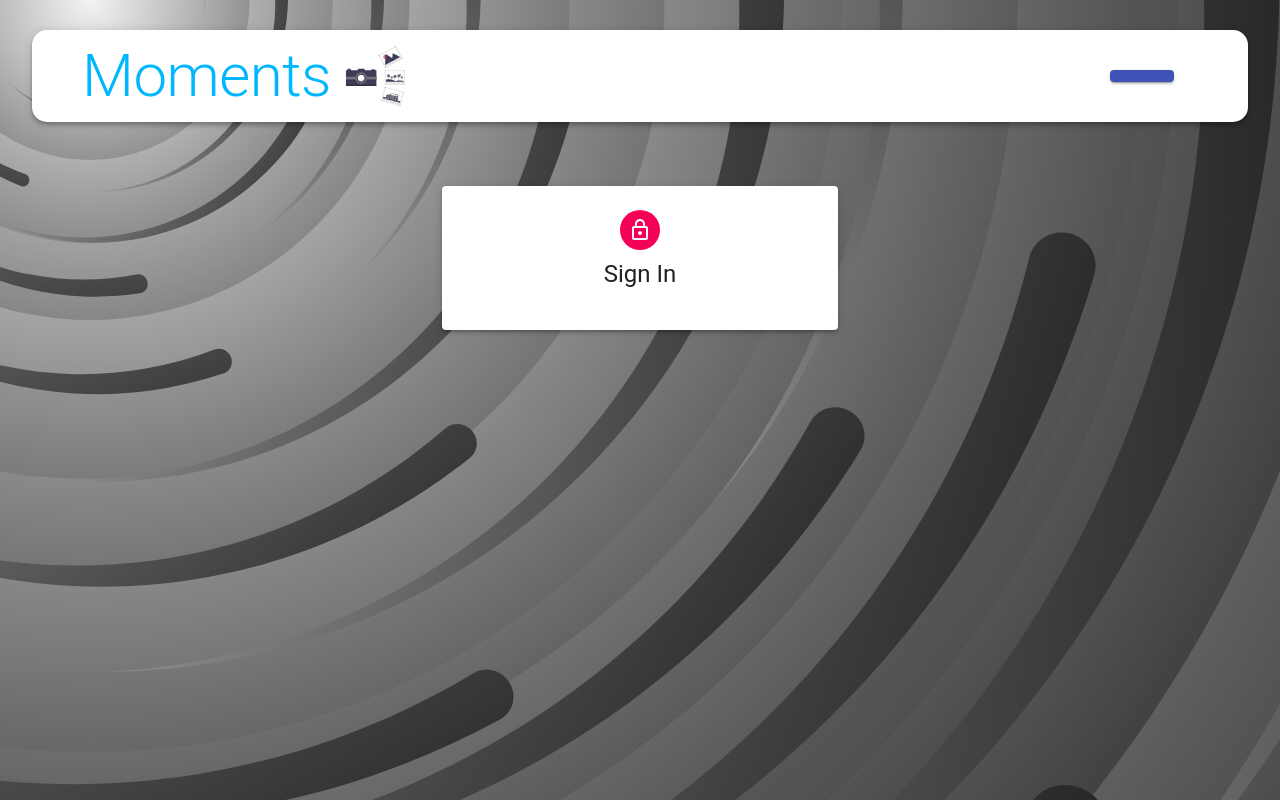
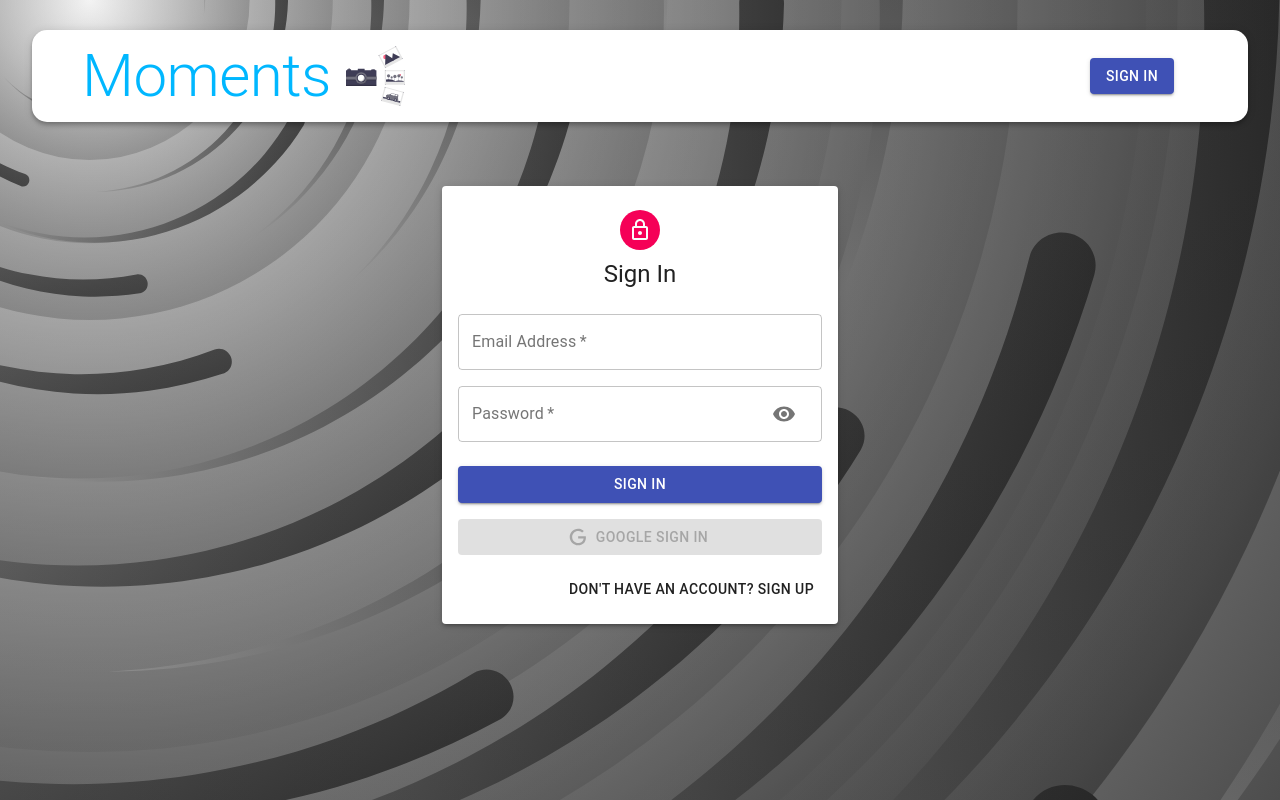
Before and after one commit to SlumpG/moments, a React (Create React App) app in the folder client/: page /auth in a window 1280 px wide. Built offline with nearby package versions, Linux system fonts and the light colour scheme.

Commit message:
google login and logout enabled

```diff
--- a/client/src/components/Auth/Auth.js
+++ b/client/src/components/Auth/Auth.js
@@ -1,42 +1,139 @@
-import React from "react";
-import { Avatar,Button,Paper,Grid,Typography,Container, TextField } from "@material-ui/core";
-import LockOutlinedIcon from '@material-ui/icons/LockOutlined'
-import useStyles from './style'
+import React, { useState } from "react";
+import {
+  Avatar,
+  Button,
+  Paper,
+  Grid,
+  Typography,
+  Container,
+} from "@material-ui/core";
+import { GoogleLogin } from "react-google-login";
+import { useDispatch } from "react-redux";
+import { useHistory } from "react-router";
+import LockOutlinedIcon from "@material-ui/icons/LockOutlined";
+import useStyles from "./style";
 import Input from "./Input";
+import Icon from "./icon";
 
 const Auth = () => {
   const classes = useStyles();
+  const [showPassword, setShowPassword] = useState(false);
+  const [isSignUp, setIsSignUp] = useState(false);
+  const dispatch = useDispatch();
+  const history = useHistory();
 
-  const isSignUp = false
-  const handleSubmit=()=>{
+  const handleSubmit = () => {};
+  const handleChange = () => {};
+  const handleShowPassword = () =>
+    setShowPassword((prevShowPassword) => !prevShowPassword);
+  const switchMode = () => {
+    setIsSignUp((prevIsSignUp) => !prevIsSignUp);
+    handleShowPassword(false);
+  };
+  const googleSuccess = async (res) => {
+    const result = res?.profileObj;
+    const token = res?.tokenId;
 
+    try {
+      dispatch({ type: "AUTH", data: { result, token } });
+
+      history.push("/");
+    } catch (error) {
+      console.log(error);
     }
-  const handleChange=()=>{
-
-  }
+  };
+  const googleFailure = (err) => {
+    console.log(err);
+    console.log(`Google Sign In as unsuccessful. Try again later`);
+  };
   return (
     <Container component="main" maxWidth="xs">
-          <Paper className={classes.paper} elevation={3} >
-            <Avatar className={classes.avatar} >
-                <LockOutlinedIcon/>
+      <Paper className={classes.paper} elevation={3}>
+        <Avatar className={classes.avatar}>
+          <LockOutlinedIcon />
         </Avatar>
-            <Typography variant="h5" >
-            {isSignUp?'Sign Up':'Sign In'}
-            </Typography>
+        <Typography variant="h5">{isSignUp ? "Sign Up" : "Sign In"}</Typography>
         <form className={classes.form} onSubmit={handleSubmit}>
           <Grid container spacing={2}>
-                {
-                    isSignUp && (
+            {isSignUp && (
               <>
-                        <Input name="firstName" label="First Name" handleChange={handleChange} autoFocus half/>
-                        <Input name="firstName" label="First Name" handleChange={handleChange} half  />
+                <Input
+                  name="firstName"
+                  label="First Name"
+                  handleChange={handleChange}
+                  autoFocus
+                  half
+                />
+                <Input
+                  name="lastName"
+                  label="Last Name"
+                  handleChange={handleChange}
+                  half
+                />
               </>
-                    )
-                }
+            )}
+            <Input
+              name="email"
+              label="Email Address"
+              handleChange={handleChange}
+              type="email"
+            />
+            <Input
+              name="password"
+              label="Password"
+              handleChange={handleChange}
+              type={showPassword ? "text" : "password"}
+              handleShowPassword={handleShowPassword}
+            />
+
+            {isSignUp && (
+              <Input
+                name="confirmPassword"
+                label="Reapet Password"
+                handleChange={handleChange}
+                type={showPassword ? "text" : "password"}
+              />
+            )}
+          </Grid>
+          <Button
+            type="submit"
+            fullWidth
+            variant="contained"
+            color="primary"
+            className={classes.submit}
+          >
+            {isSignUp ? "Sign Up" : "Sign In"}
+          </Button>
+          <GoogleLogin
+            clientId="614721197432-8dmmuhmnhjk59o9dcrb90k8a96t1kgp6.apps.googleusercontent.com"
+            render={(renderProps) => (
+              <Button
+                className={classes.googleButton}
+                fullWidth
+                color="primary"
+                onClick={renderProps.onClick}
+                disabled={renderProps.disabled}
+                startIcon={<Icon />}
+                variant="contained"
+              >
+                Google Sign In
+              </Button>
+            )}
+            onSuccess={googleSuccess}
+            onFailure={googleFailure}
+            cookiePolicy="single_host_origin"
+          />
+          <Grid container justifyContent="flex-end">
+            <Grid item>
+              <Button onClick={switchMode}>
+                {isSignUp
+                  ? "Already have an account Sign In"
+                  : "Don't have an account? Sign Up "}
+              </Button>
+            </Grid>
           </Grid>
         </form>
       </Paper>
-
     </Container>
   );
 };
--- a/client/src/components/Auth/Input.js
+++ b/client/src/components/Auth/Input.js
@@ -3,28 +3,40 @@ import { Grid, TextField, InputAdornment, IconButton } from "@material-ui/core";
 import Visibility from "@material-ui/icons/Visibility";
 import VisibilityOff from "@material-ui/icons/VisibilityOff";
 
-const Input = ({ half,name,handleChange,lable,autoFocus,type,handleShowPassword }) => {
+const Input = ({
+  half,
+  name,
+  handleChange,
+  label,
+  autoFocus,
+  type,
+  handleShowPassword,
+}) => {
   return (
     <Grid item xs={12} sm={half ? 6 : 12}>
       <TextField
         name={name}
         onChange={handleChange}
-        verient="outlined"
+        variant="outlined"
         required
         fullWidth
-        lable={lable}
+        label={label}
         autoFocus={autoFocus}
         type={type}
-        inputProps={name ==="password" &&{
-            endAdonment:(
-                <InputAdornment position="end">
-                    <IconButton onClick={handleShowPassword} >
-                        {type==="password"?<Visibility /> :<VisibilityOff/>}
+        InputProps={
+          name === "password"
+            ? {
+                endAdornment: (
+                  <InputAdornment position="end">
+                    <IconButton onClick={handleShowPassword}>
+                      {type === "password" ? <Visibility /> : <VisibilityOff />}
                     </IconButton>
-                </InputAdornment>
-            )
-        }}
-      ></TextField>
+                  </InputAdornment>
+                ),
+              }
+            : null
+        }
+      />
     </Grid>
   );
 };
--- /dev/null
+++ b/client/src/components/Auth/icon.js
@@ -0,0 +1,12 @@
+import React from 'react';
+
+const icon = () => (
+  <svg style={{ width: '20px', height: '20px' }} viewBox="0 0 24 24">
+    <path
+      fill="currentColor"
+      d="M21.35,11.1H12.18V13.83H18.69C18.36,17.64 15.19,19.27 12.19,19.27C8.36,19.27 5,16.25 5,12C5,7.9 8.2,4.73 12.2,4.73C15.29,4.73 17.1,6.7 17.1,6.7L19,4.72C19,4.72 16.56,2 12.1,2C6.42,2 2.03,6.8 2.03,12C2.03,17.05 6.16,22 12.25,22C17.6,22 21.5,18.33 21.5,12.91C21.5,11.76 21.35,11.1 21.35,11.1V11.1Z"
+    />
+  </svg>
+);
+
+export default icon;
--- a/client/src/components/Navbar/Navbar.js
+++ b/client/src/components/Navbar/Navbar.js
@@ -1,37 +1,81 @@
-import React from "react";
-import {Link} from 'react-router-dom'
-import { AppBar, Typography ,Toolbar, Button, Avatar} from "@material-ui/core";
+import React, { useEffect, useState } from "react";
+import { Link, useHistory ,useLocation} from "react-router-dom";
+import { AppBar, Typography, Toolbar, Button, Avatar } from "@material-ui/core";
+import { useDispatch } from "react-redux";
 import moments from "../../images/moments.svg";
 import useStyles from "./style";
 
+const Navbar = () => {
+  const classes = useStyles();
+  const [user,setUser]= useState(JSON.parse(localStorage.getItem('profile')))
+  const dispatch = useDispatch()
+  const history = useHistory()
+  const location = useLocation()
 
+  const logout =()=>{
+    dispatch({type:'LOGOUT'})
 
-const Navbar = () => {
-    const classes = useStyles()
+    history.push('/')
 
-    const user = null
+    setUser(null)
+  }
 
+  useEffect(() => {
+    const token = user?.token
 
+    setUser(JSON.parse(localStorage.getItem('profile')))
+  }, [location])
   return (
     <AppBar className={classes.appBar} position="static" color="inherit">
       <div className={classes.brandContainer}>
-      <Typography component={Link} className={classes.heading} variant="h2" align="center">
+        <Typography
+          component={Link}
+          to="/"
+          className={classes.heading}
+          variant="h2"
+          align="center"
+        >
           Moments
         </Typography>
-      <img className={classes.image} src={moments} alt="memories" height="60" />
+        <img
+          className={classes.image}
+          src={moments}
+          alt="memories"
+          height="60"
+        />
       </div>
       <Toolbar className={classes.toolbar}>
-            {user?(
+        {user ? (
           <div className={classes.profile}>
-                    <Avatar className={classes.purple} alt={user.result.name} src={user.result.imageUrl}>{user.result.name.charAt(0)}</Avatar>
-                    <Typography className={classes.userName} veriant='h6' >{user.result.name}</Typography>
-                    <Button variant="contained" className={classes.logout} color="secondary" >Logout</Button>
+            <Avatar
+              className={classes.purple}
+              alt={user.result.name}
+              src={user.result.imageUrl}
+            >
+              {user.result.name.charAt(0)}
+            </Avatar>
+            <Typography className={classes.userName} veriant="h6">
+              {user.result.name}
+            </Typography>
+            <Button
+              variant="contained"
+              className={classes.logout}
+              color="secondary"
+            onClick={logout}
+           >
+              Logout
+            </Button>
           </div>
-            ):(
-                <Button component={Link} to="/auth" variant="contained" color="primary"></Button>
-            )
-
-            }
+        ) : (
+          <Button
+            component={Link}
+            to="/auth"
+            variant="contained"
+            color="primary"
+          >
+            SIGN IN
+          </Button>
+        )}
       </Toolbar>
     </AppBar>
   );
--- a/client/src/constans/actionTypes.js
+++ b/client/src/constans/actionTypes.js
@@ -2,3 +2,6 @@ export const CREATE = "CREATE";
 export const UPDATE = "UPDATE";
 export const DELETE = "DELETE";
 export const FETCH_ALL = "FETCH_ALL";
+
+export const AUTH = "AUTH";
+export const LOGOUT = "LOGOUT";
--- /dev/null
+++ b/client/src/reducers/auth.js
@@ -0,0 +1,17 @@
+import { AUTH, LOGOUT } from "../constans/actionTypes";
+
+const authReducer = (state = { authData: null }, action) => {
+  switch (action.type) {
+    case AUTH:
+      localStorage.setItem("profile", JSON.stringify({ ...action?.data }));
+      return { ...state, authData: action?.data };
+    case LOGOUT:
+      localStorage.clear();
+      return { ...state, authData: null };
+
+    default:
+      return state;
+  }
+};
+
+export default authReducer;
--- a/client/src/reducers/index.js
+++ b/client/src/reducers/index.js
@@ -1,4 +1,5 @@
 import { combineReducers } from "redux";
 import posts from "./posts";
+import auth from "./auth";
 
-export default combineReducers({ posts });
+export default combineReducers({ posts,auth });
```
Lines whose indentation alone changed are shown as unchanged.
